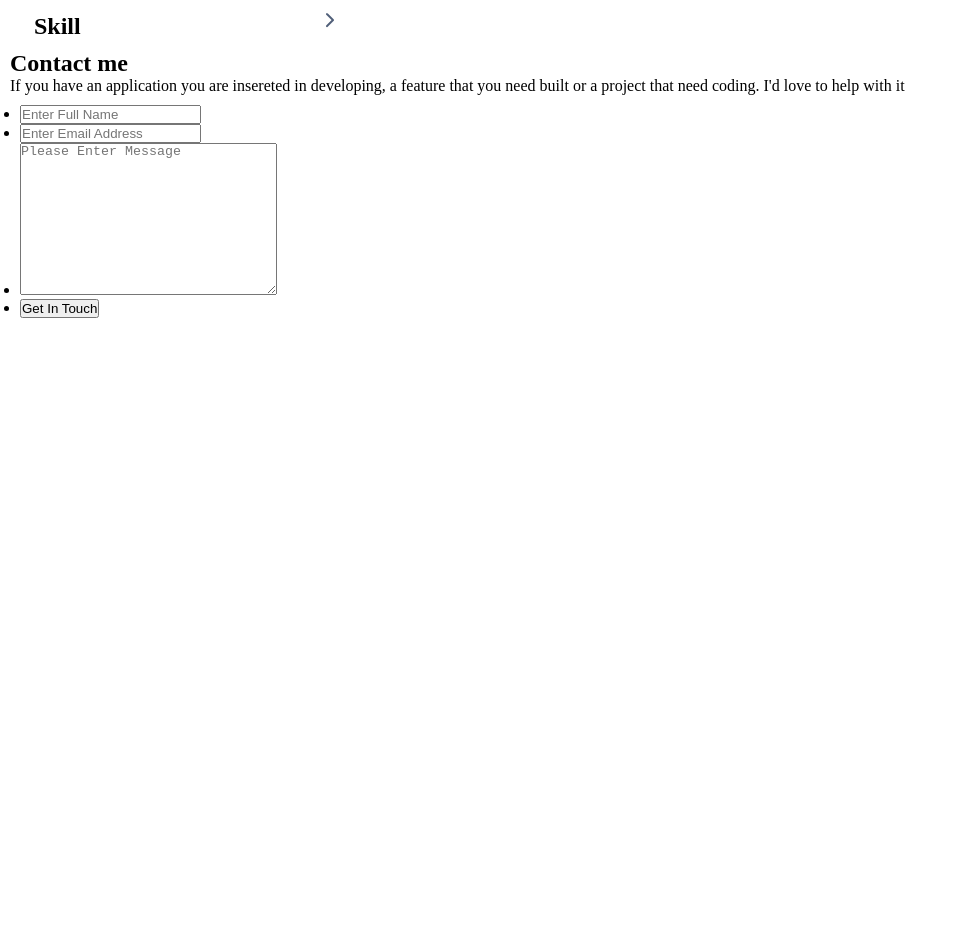
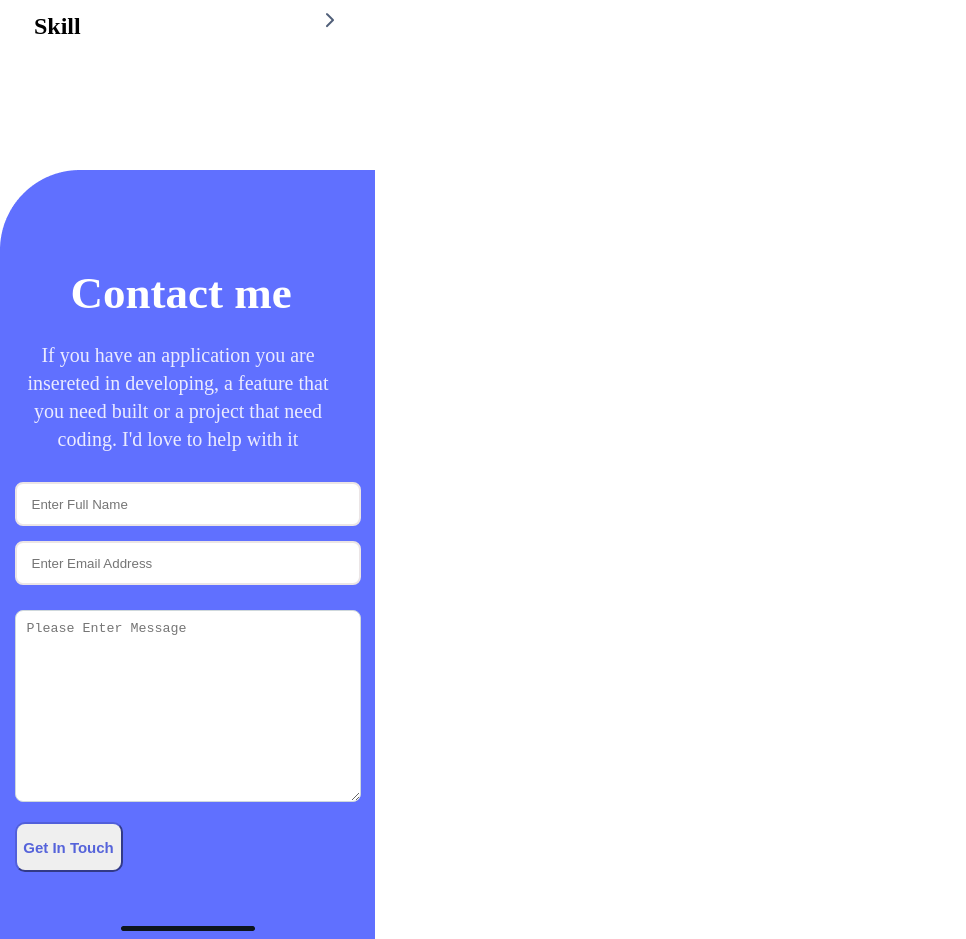
Before and after one commit to Yemisirach/My-Portfolio, a website: page index.html in a window 1280 px wide. Shown: the part 4293-5232 px from the top of the page, without its empty margins (0-966 px from the left). Before the commit the page ends 4621 px from the top, so only its background shows below. Drawn offline with Linux system fonts and the light colour scheme.

Commit message:
update contact section index.html and style.css file

```diff
--- a/index.html
+++ b/index.html
@@ -246,9 +246,10 @@
 </div>
 </section>
 <!-- About section end -->
-<section class="contact">
-<header>
-  <h1>Contact me</h1>
+<section class="contact_me_section">
+<div class="Contact_me">
+  <header class="contact_header">
+    <h2>Contact me</h2>
   </header>
   <div class="contact_paragraph">
     <p>
@@ -257,10 +258,7 @@
       love to help with it
     </p>
   </div>
-<form action="https://formspree.io/f/xpznodvr
-"
-method="post"
->
+  <form class="form" action="https://formspree.io/f/xpznodvr" method="post">
   <ul class="form_input">
     <li><input name="Fname" id="name" type="text" class="text"
       maxlength="30"
@@ -288,6 +286,8 @@ method="post"
       </li>
   </ul>
   </form>
+  <div class="shape"><img src="./image/Shape.png" alt="Shape"></div>
+</div>
 </section>
 
 
--- a/styles.css
+++ b/styles.css
@@ -428,31 +428,30 @@ ul {
   rotate: 90deg;
 }
 /* contact me start mobile version */
-
-/* .Contact_me {
-  height: 779px;
+.contact_me_section {
+  height: 769px;
   width: 375px;
   background-image: url(./image/Contact\ me.png);
   background-repeat: no-repeat;
-  background-position: cen;
-  padding: 10px 24px 10px 24px;
+  background-position: contain;
+  display: flex;
+  justify-content: center;
+  margin-top: 120px;
 }
-.Contact_me_wraper {
-  height: 710px;
-  width: 222px;
-  background-image: url(./image/contact\ form\ shapes-mobile.png);
-  background-repeat: no-repeat;
-  background-position: center;
+.contact_header {
+  height: 40px;
+  padding-left: 80px;
+  display: flex;
+  align-items: center;
+  text-align: center;
+  position: absolute;
+  font-weight: 700;
+  font-size: 30px;
+  padding-top: 103px;
+  color: #ffffff;
 }
-.Contact_me_wraper_1 {
-  background-image: url(./image/Ellipse\ 8.png);
-  background-repeat: no-repeat;
-  background-position-y: calc(91%);
-  background-position-x: calc(69%);
-}
-.contact_discription p h2 {
-  width: 250px;
-  align-items: center;
+.contact_paragraph {
+  width: 327px;
   height: 102px;
   font-style: normal;
   font-weight: 400;
@@ -460,56 +459,62 @@ ul {
   line-height: 28px;
   text-align: center;
   color: #ebebff;
+  padding: 171px 24px 15px 24px;
 }
-
-.contact_discription h2 {
-  font-weight: 700;
-  font-size: 30px;
-  height: 40px;
-  padding-top: 24px;
-  padding-top: 140px;
+.form_input li {
+  list-style: none;
 }
-form {
-  padding: 360px, 24px 0, 24px;
-  padding-top: 70px;
+textarea {
+  position: absolute;
+  background-color: #fff;
+  border: 1px solid #cfd8dc;
+  border-radius: 8px;
+  width: 318px;
+  height: 170px;
+  margin-top: 10px;
+  padding: 10px 15px 10px 11px;
 }
-.contact_me_form input {
+form ul {
+  margin: 14px;
+}
+.form_input input {
   display: flex;
   flex-direction: column;
   align-content: space-between;
   align-items: center;
   margin-bottom: 15px;
-  width: 305px;
+  width: 327px;
   border-radius: 8px;
   border: 1px sold #cfd8dc;
   background-color: #fff;
   height: 40px;
   padding-left: 15px;
 }
+input:invalid {
+  border: 2px solid rgb(235, 229, 230);
+}
+/* input:invalid:required {
+  background-image: linear-gradient(to right, pink, lightgreen);
+} */
 
-textarea {
-  position: absolute;
-  background-color: #fff;
-  border: 1px solid #cfd8dc;
-  border-radius: 8px;
-  width: 327px;
-  height: 170px;
-  margin-top: 10px;
+.Get_btn button {
+  margin-top: 222px;
+  height: 50px;
+  width: 108px;
+  font-style: normal;
+  font-size: 15px;
+  border-radius: 10px;
+  color: #5563da;
+  border-color: #515fdb;
+  font-weight: 600;
   padding: 5px;
-}
-input:invalid {
-  border: 2px solid red;
-}
-input:invalid:required {
-  background-image: linear-gradient(to right, pink, lightgreen);
-}
-
-#get_btn {
-  margin-top: 215px;
-  height: 120px;
-  width: 327px;
 }
 
 .Rectangle2 {
   padding-left: 90px;
-} */
+}
+.shape {
+  display: flex;
+  justify-content: center;
+  padding-top: 30px;
+}
```
Lines whose indentation alone changed are shown as unchanged.
